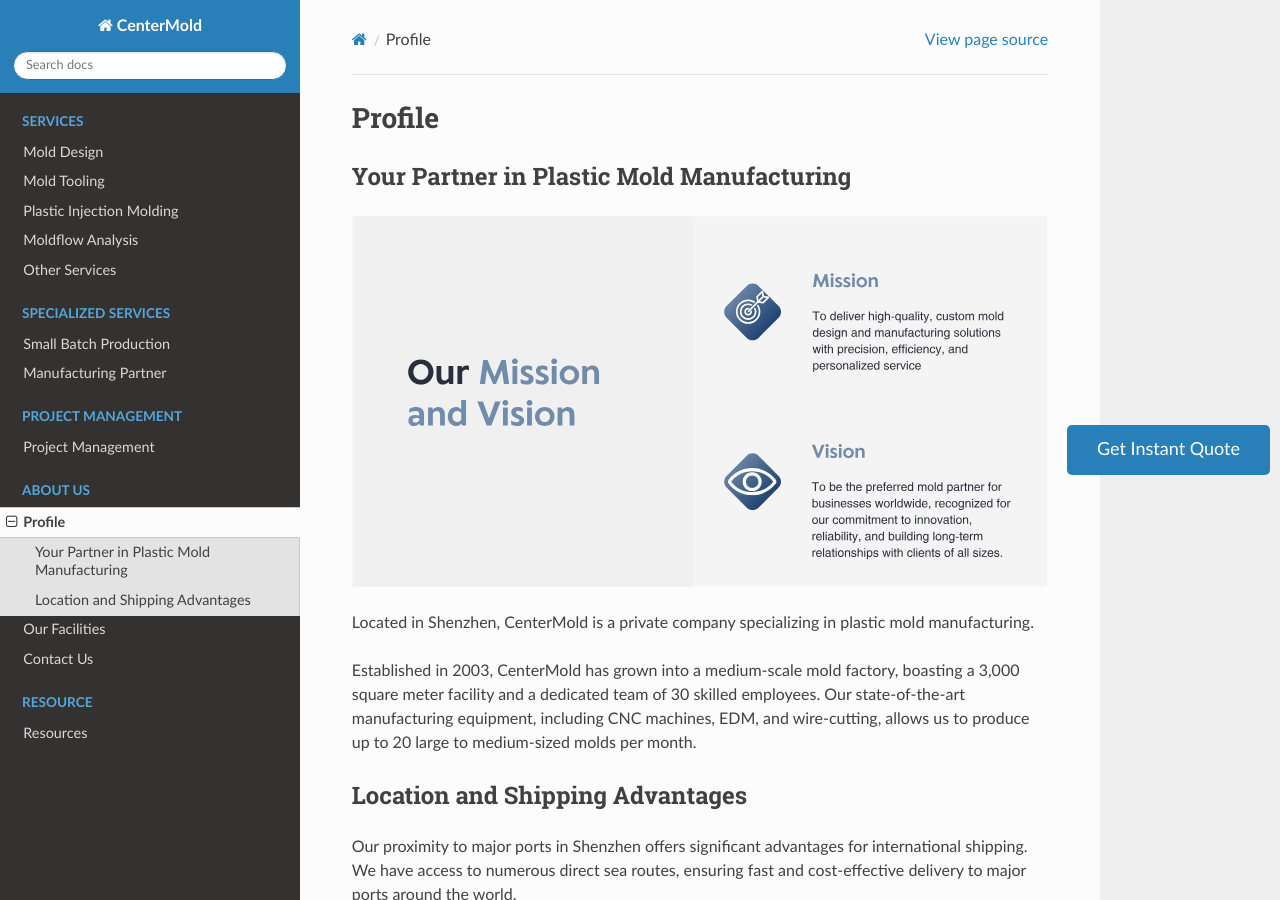
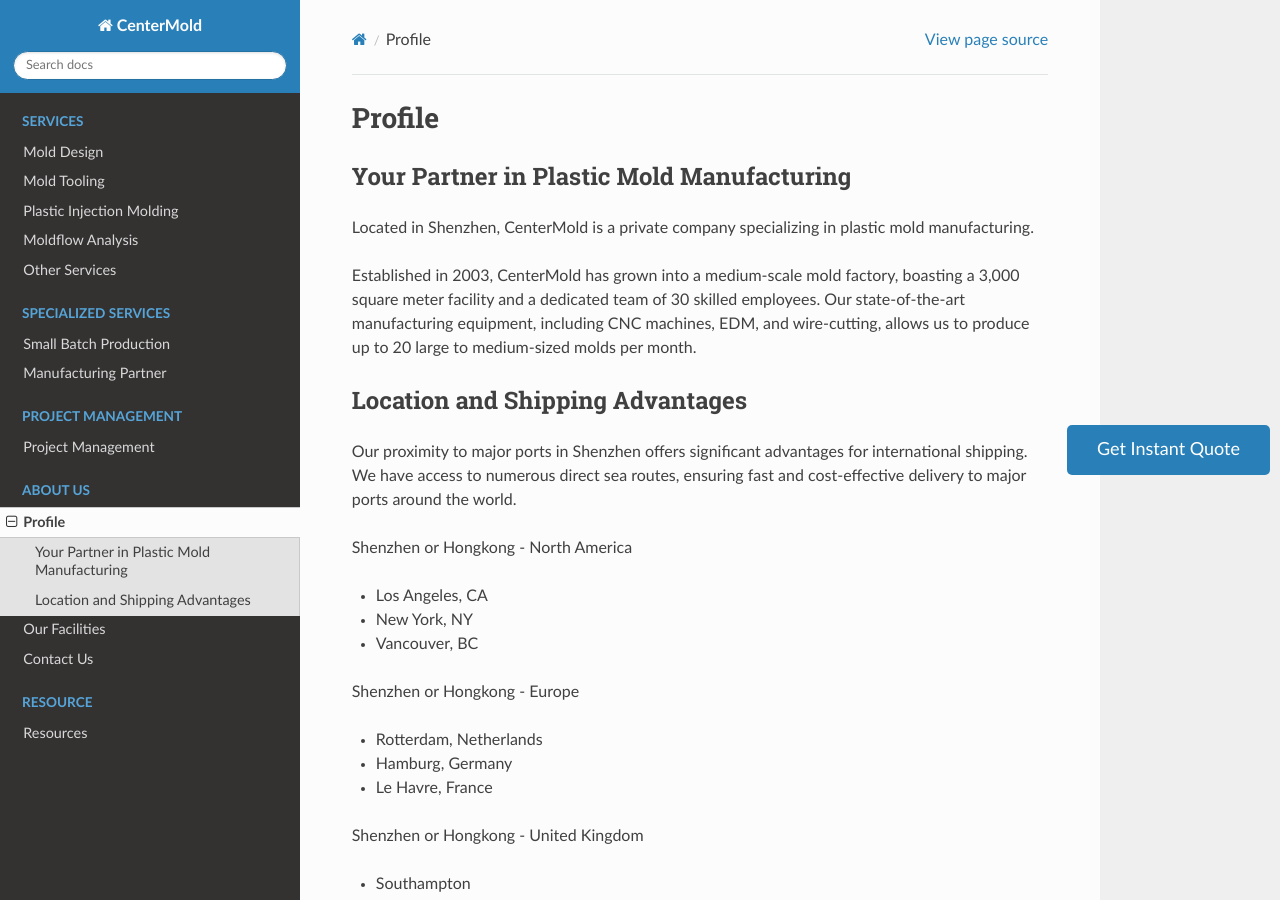
Before and after one commit to paultang/centermold, a Sphinx documentation site: the page built from source/Profile.rst, in a window 1280 px wide and 900 px high. Built offline with Sphinx 7.4.7 and the Read the Docs theme 2.0.0, drawn with Linux system fonts in a browser that asks for light colours; pages that are not in the unit, such as notebooks, are missing from menus.

Commit message:
Update Profile.rst

```diff
--- a/source/Profile.rst
+++ b/source/Profile.rst
@@ -9,9 +9,7 @@
 =======================
 Your Partner in Plastic Mold Manufacturing
 -------------------------------------------
-.. raw:: html
 
- <img src="_static/vision.svg" >
 
 Located in Shenzhen, CenterMold is a private company specializing in plastic mold manufacturing.
 
```
